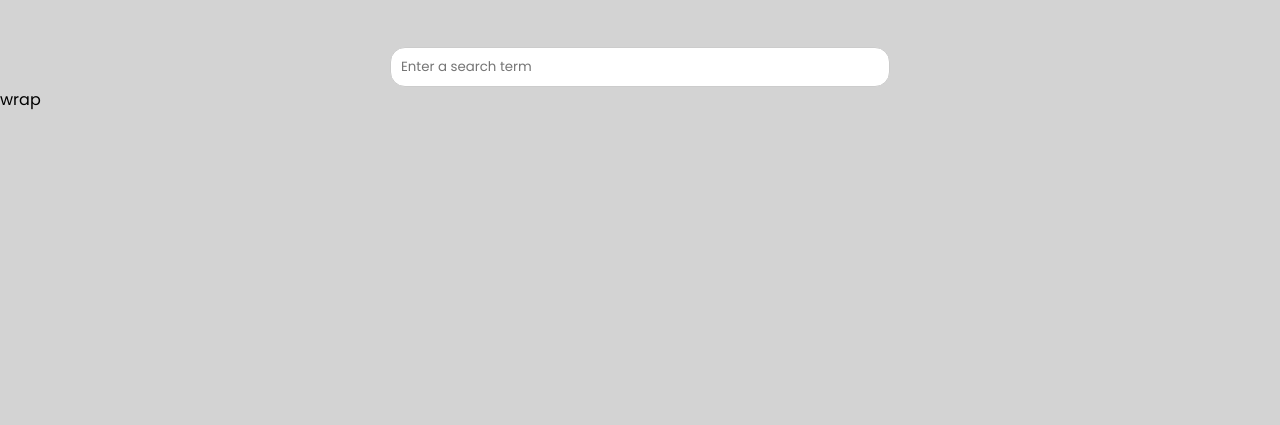
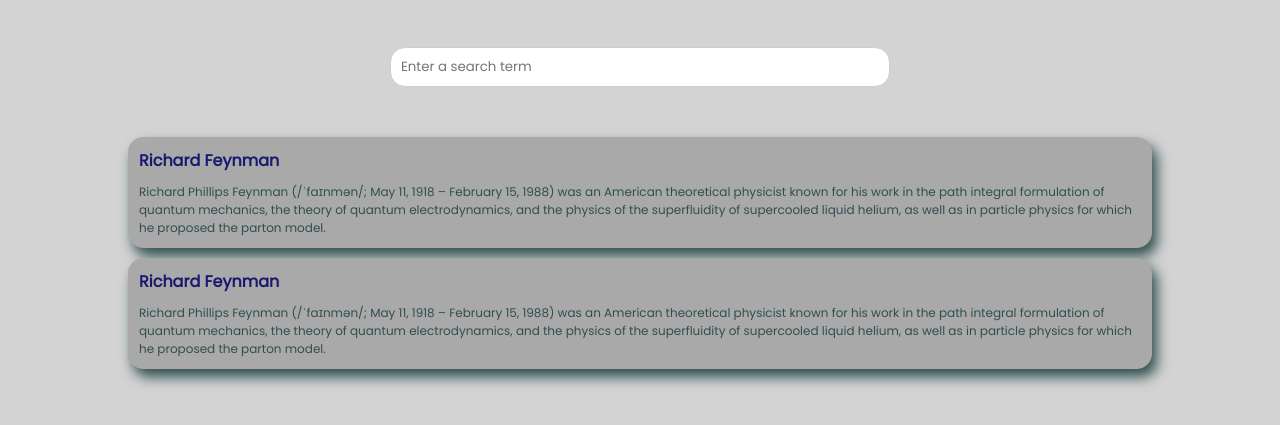
Before and after one commit to easygater/wikipedia-viewer, a plain HTML site: page index.html in a window 1280 px wide. Shown: the part 83-508 px from the top of the page. Drawn offline with nearby package versions, Linux system fonts and the light colour scheme.

Commit message:
Added wrap items for the result and the css styles.

```diff
--- a/index.html
+++ b/index.html
@@ -11,10 +11,25 @@
       <img src="https://upload.wikimedia.org/wikipedia/en/4/4a/Wikipedia-logo-Martial-Arts-nobg.png" alt="Logo" class="logo">
       <h1>Wikipedia Viewer</h1>
     </div>
+
     <div class="search-wrapper">
       <input type="search" class="search-box" placeholder="Enter a search term"/>
     </div>
-    <div class="wrap">wrap</div>
+
+    <div class="wrap">
+      <div class="item">
+        <a class="title" href="#" target="_blank">Richard Feynman</a>
+        <div class="description">
+          <p>Richard Phillips Feynman (/ˈfaɪnmən/; May 11, 1918 – February 15, 1988) was an American theoretical physicist known for his work in the path integral formulation of quantum mechanics, the theory of quantum electrodynamics, and the physics of the superfluidity of supercooled liquid helium, as well as in particle physics for which he proposed the parton model.</p>
+        </div>
+      </div>
+      <div class="item">
+        <a class="title" href="#" target="_blank">Richard Feynman</a>
+        <div class="description">
+          <p>Richard Phillips Feynman (/ˈfaɪnmən/; May 11, 1918 – February 15, 1988) was an American theoretical physicist known for his work in the path integral formulation of quantum mechanics, the theory of quantum electrodynamics, and the physics of the superfluidity of supercooled liquid helium, as well as in particle physics for which he proposed the parton model.</p>
+        </div>
+      </div>
+    </div>
 
     <script type="text/javascript" src="https://cdnjs.cloudflare.com/ajax/libs/jquery/3.2.1/jquery.min.js"></script>
     <script type="text/javascript" src="scripts.js"></script>
--- a/styles.css
+++ b/styles.css
@@ -29,7 +29,7 @@ img.logo {
 }
 
 .search-wrapper {
-	margin-top: 50px;
+	margin: 50px 0;
 }
 
 .search-box {
@@ -45,3 +45,39 @@ img.logo {
 	box-shadow: 0 0 15px 5px #b0e0ee;
 	border: 2px solid #bebede;
 }
+
+.wrap {
+  width: 80%;
+  margin: auto;
+}
+
+.item {
+  background-color: DarkGrey;
+  padding: 5px;
+  margin-bottom: 10px;
+  border: 1px solid DarkGrey;
+  border-radius: 15px;
+  box-shadow: 5px 8px 13px DarkSlateGrey;
+}
+.item:hover {
+  border-left: 5px solid IndianRed;
+  border-right: 5px solid IndianRed;
+}
+
+.title {
+  padding: 5px;
+  font-size: 16px;
+  font-weight: bold;
+  color: MidnightBlue;
+  text-decoration: none;
+}
+.title:hover {
+  color: IndianRed;
+  font-size: 18px;
+}
+
+.description {
+  padding: 5px;
+  font-size: 12px;
+  color: DarkSlateGray;
+}
```
